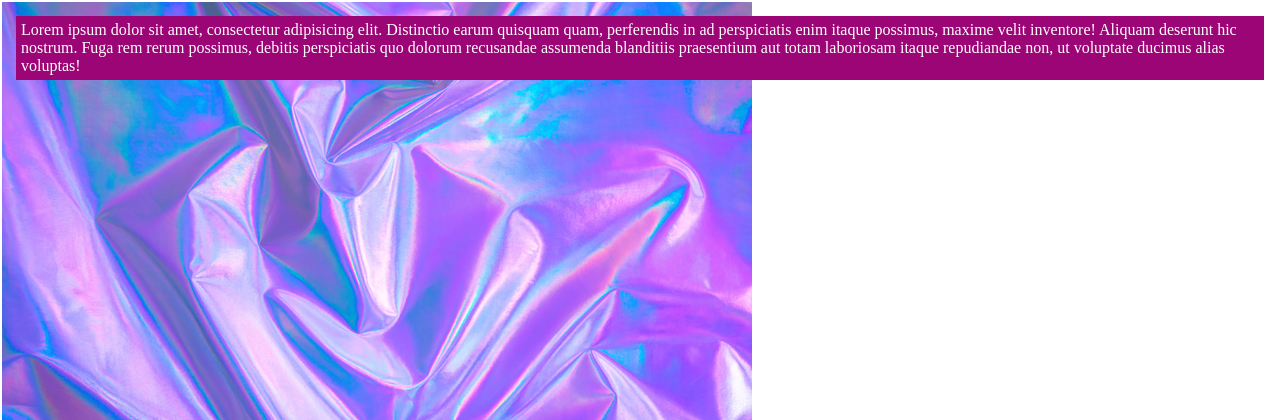
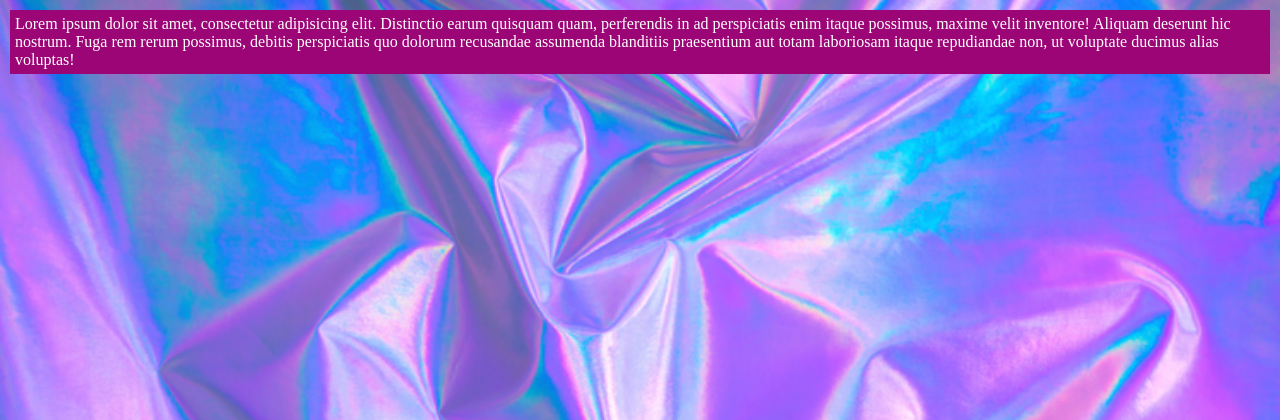
Before and after one commit to RitamSanyal/webdevstrt, a web app: file HTML/08_background.html in a window 1280 px wide. Shown: the top 420 px of the page. Run offline with its HTML, style and script files only (its server is not run), Linux system fonts and the light colour scheme.

Commit message:
background covered

```diff
--- a/CSS/04__08_style.css
+++ b/CSS/04__08_style.css
@@ -1,5 +1,5 @@
 * {
-    margin: 2px;
+    margin: 0px;
     padding: 5px;
 }
 
@@ -11,4 +11,5 @@
 body {
     background-image: url(/img/media_1fcf02c9210fce7738bab349cfacdb464d227e1c1.png);
     background-repeat: no-repeat;
+    background-size: cover;
 }
```
